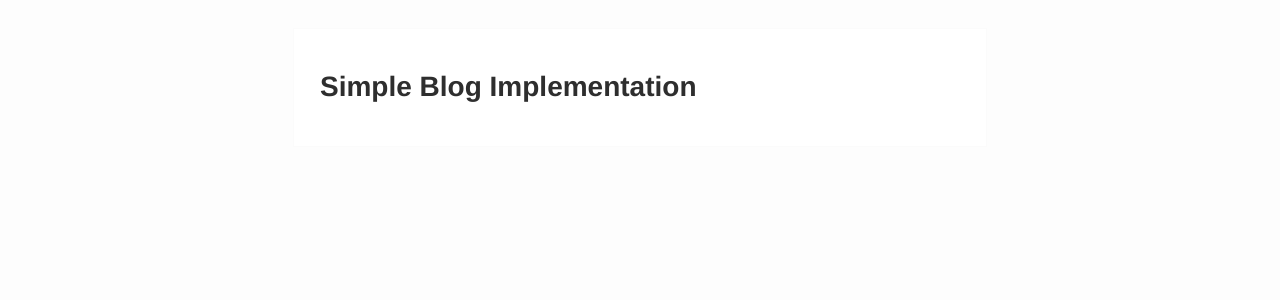
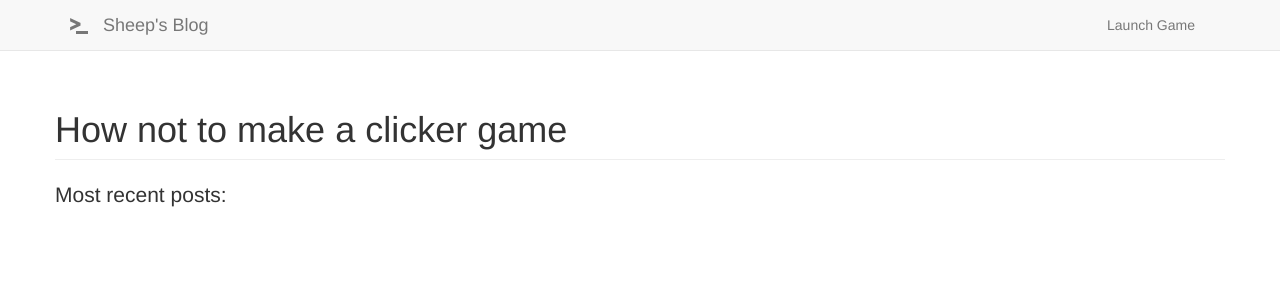
Before and after one commit to edisontrent1337/SheepClickerDev, a Django app: page / in a window 1280 px wide. Shown: the top 300 px of the page. Run offline with Django 3.2, Linux system fonts and the light colour scheme; data that the repository does not hold is empty; some libraries are stand-ins or nearby versions.

Commit message:
add: Bootstrap inclusion for layouting, styling of the main-page

```diff
--- a/static/css/style.css
+++ b/static/css/style.css
@@ -3,6 +3,7 @@ body {
     font-family: 'Roboto Condensed', sans-serif;
     margin:0px auto;
     padding: 0;
+    padding-top: 70px;
     background-color: #fdfdfd;
     color: #2e2e2e;
     font-size: 14px;
@@ -39,13 +40,3 @@ body {
     background:url(../img/button_green.png);
     border:1px solid #05c72e;
     }
-
-div.content{
-    border: 1px solid #fbfbfb;
-    background-color: #fff;
-    max-width: 640px;
-    width: 96%;
-    padding: 2%;
-    margin: 28px  auto;
-    font-family: 'Helvetica Neue', Helvetica, Arial, sans-serif;
-}
--- a/templates/base.html
+++ b/templates/base.html
@@ -7,8 +7,23 @@
          </title>
           {% load staticfiles %}
           <link rel="stylesheet" type="text/css" href="{% static "css/style.css" %}">
+          <link rel="stylesheet" href="https://maxcdn.bootstrapcdn.com/bootstrap/3.3.5/css/bootstrap.min.css">
+          <script src="https://maxcdn.bootstrapcdn.com/bootstrap/3.3.5/js/bootstrap.min.js"></script>
     </head>
     <body>
+      <nav class="navbar navbar-default navbar-fixed-top">
+        <div class="container">
+          <div class="navbar-header">
+            <a class="navbar-brand" href="/">
+              <span class="glyphicon glyphicon-console"></span>
+              <a class="navbar-brand" href="/"> Sheep's Blog</a>
+            </a>
+          </div>
+          <ul class="nav navbar-nav pull-right">
+           <li><a href="/sheep">Launch Game</a></li>
+         </ul>
+        </div>
+      </nav>
         <div class="content">
              {% block content %}
              {% endblock %}
--- a/templates/blog/index.html
+++ b/templates/blog/index.html
@@ -1,24 +1,16 @@
 {% extends 'base.html' %}
 
 
-{% block title %} Blog Archive {% endblock %}
+{% block title %} Sheep's Blog {% endblock %}
 
 {% block content %}
-    <h1> Simple Blog Implementation </h1>
-    {% for post in posts %}
-    <div class="post">
-        <h2>
-            <a href="{{post.get_absolute_url}}">
-                {{post.title}}
-            </a>
-        </h2>
-        <p>{{post.description}}</p>
-        <p>
-            Posted on
-            <time datetime="{{post.created|date:"c"}}">
-            {{post.created|date}}
-            </time>
-        </p>
+<div class="container">
+  <div class="row">
+    <div class="column">
+      <h1 class="page-header">How not to make a clicker game</h1>
+      {% include "blog/postlist.html" %}
     </div>
-    {% endfor %}
+  </div>
+</div>
+
 {% endblock %}
--- /dev/null
+++ b/templates/blog/postlist.html
@@ -0,0 +1,17 @@
+<h2 class="lead">Most recent posts:</h2>
+{% for post in posts %}
+<div class="post column">
+    <h2 class="">
+        <a href="{{post.get_absolute_url}}">
+            {{post.title}}
+        </a>
+    </h2>
+    <p>{{post.description}}</p>
+    <p>
+        Posted on
+        <time datetime="{{post.created|date:"c"}}">
+        {{post.created|date}}
+        </time>
+    </p>
+</div>
+{% endfor %}
```
Also changed, not shown: templates/blog/post.html (+20 -4 lines).
